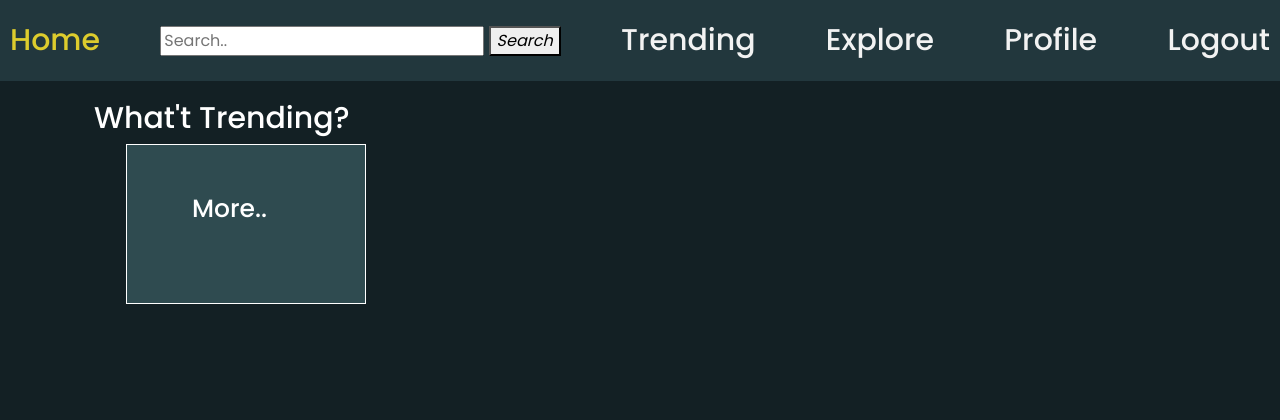
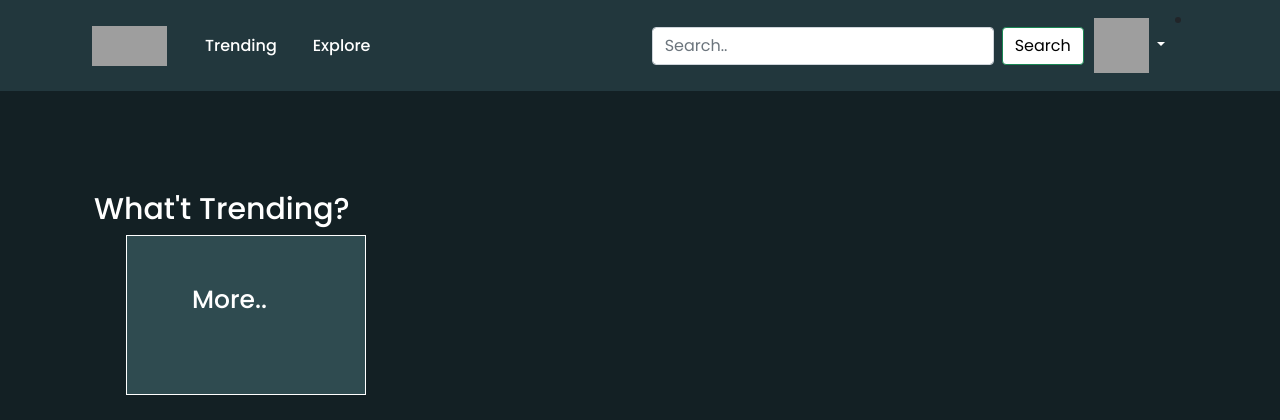
Before and after one commit to s3723189/COSC2626_A3__s3723189_s3737757, a Flask app: page /home in a window 1280 px wide. Shown: the top 420 px of the page. Run offline with Flask 2, Linux system fonts and the light colour scheme; the visitor is signed in with stand-in values (Sample User, id 1); data that the repository does not hold is empty; grey boxes are pictures that could not be loaded.

Commit message:
Modified the top navbar to a better look & fixed change profile picture bug

```diff
--- a/routes/change_picture.py
+++ b/routes/change_picture.py
@@ -18,7 +18,7 @@
 
 @routes.route('/change-picture', methods = ['GET'])
 def change_picture():
-    return render_template('change_picture.html')
+    return render_template('change_picture.html', profile_pic=session['profile_pic'])
 
 
 @routes.route('/change-picture', methods = ['POST'])
@@ -57,6 +57,8 @@
         'email': email_para,
         'profile_pic': img_url
         }))
+
+        session['profile_pic'] = img_url
 
         return redirect(url_for('routes.profile'))
 
--- a/routes/explore.py
+++ b/routes/explore.py
@@ -20,7 +20,7 @@
 
     print(data_9)
 
-    return render_template('explore.html', mov_rom = data_1,
+    return render_template('explore.html', profile_pic=session['profile_pic'], mov_rom = data_1,
         mov_sf = data_2,
         mov_act = data_3,
         mov_adv = data_4,
--- a/routes/home.py
+++ b/routes/home.py
@@ -22,12 +22,12 @@
     if search is not None:
         search_data = return_movies(search)
         print(search_data)
-        return render_template("home.html", mov = data, search_mov = search_data, keyword = search)
+        return render_template("home.html", mov = data, search_mov = search_data, keyword = search, profile_pic=session['profile_pic'])
     else:
         print('Search none')
 
 
-    return render_template("home.html", mov = data)
+    return render_template("home.html", mov = data, profile_pic=session['profile_pic'])
 
 
 def return_movies(search):
--- a/routes/login.py
+++ b/routes/login.py
@@ -24,7 +24,8 @@
 
 
         data = data[0]
-        success = log_in_user(data[2], data[3], data[1], data[0])
+        print(data)
+        success = log_in_user(data[2], data[3], data[1], data[0], data[4])
 
         if not success:
             print('Not success')
@@ -38,7 +39,7 @@
 
 
 
-def log_in_user(name, password, email, primary_key):
+def log_in_user(name, password, email, primary_key, profile_pic):
     query =f"https://tqxdruy9ka.execute-api.us-east-1.amazonaws.com/default/redis?action=check&token={email}"
     result = requests.get(url = query)
     result = result.json()
@@ -112,6 +113,7 @@
     session['password'] = password
     session['email'] = email
     session['primary_key'] = primary_key
+    session['profile_pic'] = profile_pic
 
     request_query = "https://tqxdruy9ka.execute-api.us-east-1.amazonaws.com/default"\
         "/redis?action={action}&token={email1}".format(action = "login", email1 = email)
--- a/routes/movie.py
+++ b/routes/movie.py
@@ -49,7 +49,7 @@
     print(data)
     watched= has_watched(movie_name)
     return render_template('movie.html', movie = data,  cast = data_cast, director = data_director, genres = data_genre,
-    movie_num = movie_name, has_watched = watched)
+    movie_num = movie_name, has_watched = watched, profile_pic=session['profile_pic'])
 
 
 
--- a/routes/trending.py
+++ b/routes/trending.py
@@ -12,7 +12,7 @@
     data = result.json()
 
 
-    return render_template('trending.html', mov = data)
+    return render_template('trending.html', mov = data, profile_pic=session['profile_pic'])
 
 
 
--- a/routes/watchlist.py
+++ b/routes/watchlist.py
@@ -19,4 +19,4 @@
 
 
 
-    return redirect(url_for('routes.home'))
+    return redirect(url_for('routes.movie', movie_name=movie_name))
--- a/static/style.css
+++ b/static/style.css
@@ -105,9 +105,7 @@
 
 /* The navigation bar */
 .navbar {
-  overflow: hidden;
   background-color: rgb(34, 55, 61);
-  position: fixed; /* Set the navbar to fixed position */
   top: 0; /* Position the navbar at the top of the page */
   width: 100%; /* Full width */
 }
@@ -116,16 +114,32 @@
 .navbar a {
   float: left;
   display: block;
-  color: #f2f2f2;
-  text-align: center;
+  color: #ffffff;
   padding: 10px;
   text-decoration: none;
   font-weight: 500;
-  font-size: 30px;
+}
+
+.navbar-nav li {
+  padding-left: 20px;
+}
+
+.nav-link.active {
+  color: rgb(221, 204, 45);
 }
 
 .navbar .current{
   color: rgb(221, 204, 45);
+}
+
+.dropdown-menu {
+  background-color: rgb(38, 57, 63);
+}
+
+.btn-outline-success {
+  color: #020202;
+  border-color: none;
+  background-color: white;
 }
 
 /* Change background on mouse-over */
--- a/templates/home.html
+++ b/templates/home.html
@@ -1,29 +1,17 @@
 <!DOCTYPE html>
 
 <html>
+    <head>
+        <link href="https://cdn.jsdelivr.net/npm/bootstrap@5.0.1/dist/css/bootstrap.min.css" rel="stylesheet" integrity="sha384-+0n0xVW2eSR5OomGNYDnhzAbDsOXxcvSN1TPprVMTNDbiYZCxYbOOl7+AMvyTG2x" crossorigin="anonymous">
+        <link rel="stylesheet" href="/static/style.css">
+        <link rel="preconnect" href="https://fonts.gstatic.com">
+        <link href="https://fonts.googleapis.com/css2?family=Poppins:wght@300;400;500;700&display=swap" rel="stylesheet">
+        <script src="https://cdn.jsdelivr.net/npm/bootstrap@5.0.1/dist/js/bootstrap.bundle.min.js" integrity="sha384-gtEjrD/SeCtmISkJkNUaaKMoLD0//ElJ19smozuHV6z3Iehds+3Ulb9Bn9Plx0x4" crossorigin="anonymous"></script>
+    </head>
     <body>
-        <head>
-            <link href="https://cdn.jsdelivr.net/npm/bootstrap@5.0.1/dist/css/bootstrap.min.css" rel="stylesheet" integrity="sha384-+0n0xVW2eSR5OomGNYDnhzAbDsOXxcvSN1TPprVMTNDbiYZCxYbOOl7+AMvyTG2x" crossorigin="anonymous">
-            <link rel="stylesheet" href="/static/style.css">
-            <link rel="preconnect" href="https://fonts.gstatic.com">
-            <link href="https://fonts.googleapis.com/css2?family=Poppins:wght@300;400;500;700&display=swap" rel="stylesheet">
-        </head>
-            <div class="navbar">
-                <a class="current"  href="{{url_for('routes.home')}}">Home</a>
-
-                <form action={{url_for('routes.home')}} method = "get">
-                    <input type="text" placeholder="Search.." name="search" value="{{keyword}}">
-                <button type="submit"><i class="fa fa-search">Search</i></button>
-                </form>
-
-                <a href="{{url_for('routes.trending')}}">Trending</a>
-                <a href="{{url_for('routes.explore')}}">Explore</a>
-                <a href="{{url_for('routes.profile')}}">Profile</a>
-                <a href="{{url_for('logout')}}">Logout</a>
-            </div>
-
-
-
+        {% with profile_pic=profile_pic, keyword=keyword, current_page='home' %}
+            {% include 'nav.html' %}
+        {% endwith %}
         <div class="container_page container">
             <div class="row section">
                 <div class="col">
--- /dev/null
+++ b/templates/nav.html
@@ -0,0 +1,33 @@
+<nav class="navbar navbar-expand-lg sticky-top">
+    <div class="container">
+        <a href="{{url_for('routes.home')}}">
+            <img src="https://d1jphzkpp95em7.cloudfront.net/Frontend-UI/eye.png" width="75px" height="40px">
+        </a>
+      <div class="collapse navbar-collapse" id="navbarSupportedContent">
+        <ul class="navbar-nav me-auto mb-2 mb-lg-0">
+          <li class="nav-item">
+            <a class="nav-link {% if current_page=='trending' %} active {% endif %}" aria-current="page" href="{{url_for('routes.trending')}}">Trending</a>
+          </li>
+          <li class="nav-item">
+            <a class="nav-link {% if current_page=='explore' %} active {% endif %}" href="{{url_for('routes.explore')}}">Explore</a>
+          </li>
+        </ul>
+        {% if current_page=='home' %}
+        <form action={{url_for('routes.home')}} method = "get" class="d-flex">
+          <input class="form-control me-2" type="text" placeholder="Search.." aria-label="Search" name="search" value="{{keyword}}">
+          <button class="btn btn-outline-success" type="submit">Search</button>
+        </form>
+        {% endif %}
+        <li class="nav-item dropdown">
+            <a class="nav-link dropdown-toggle" href="#" id="navbarDropdown" role="button" data-bs-toggle="dropdown" aria-expanded="false">
+                <img src="{{profile_pic}}" width="55px" height="55px">
+            </a>
+            <ul class="dropdown-menu" aria-labelledby="navbarDropdown">
+              <li><a class="dropdown-item" href="{{url_for('routes.profile')}}">My Profile</a></li>
+              <li><hr class="dropdown-divider"></li>
+              <li><a class="dropdown-item" href="{{url_for('logout')}}">Logout</a></li>
+            </ul>
+          </li>
+      </div>
+    </div>
+</nav>
```
Also changed, not shown: templates/change_picture.html (+4 -7 lines), templates/explore.html (+4 -7 lines), templates/movie.html (+4 -7 lines), templates/profile.html (+5 -8 lines), templates/trending.html (+4 -7 lines).
